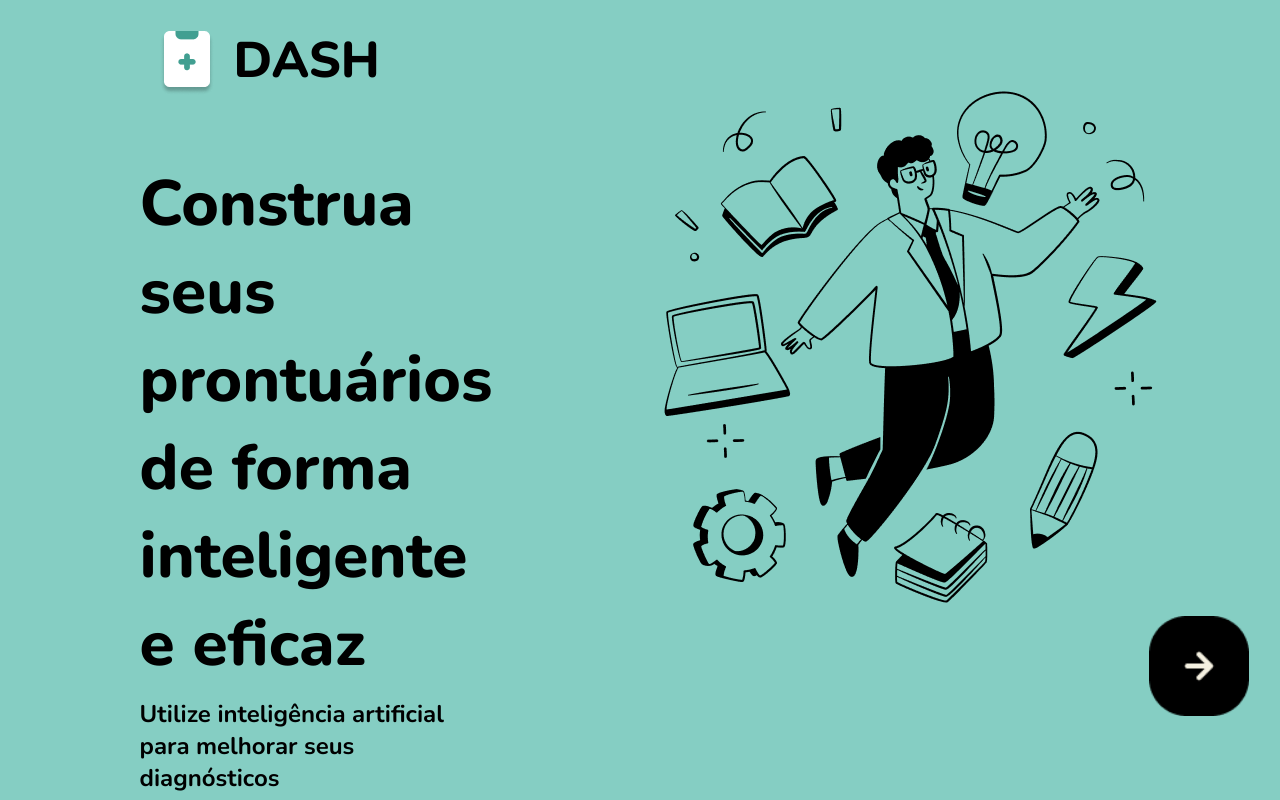
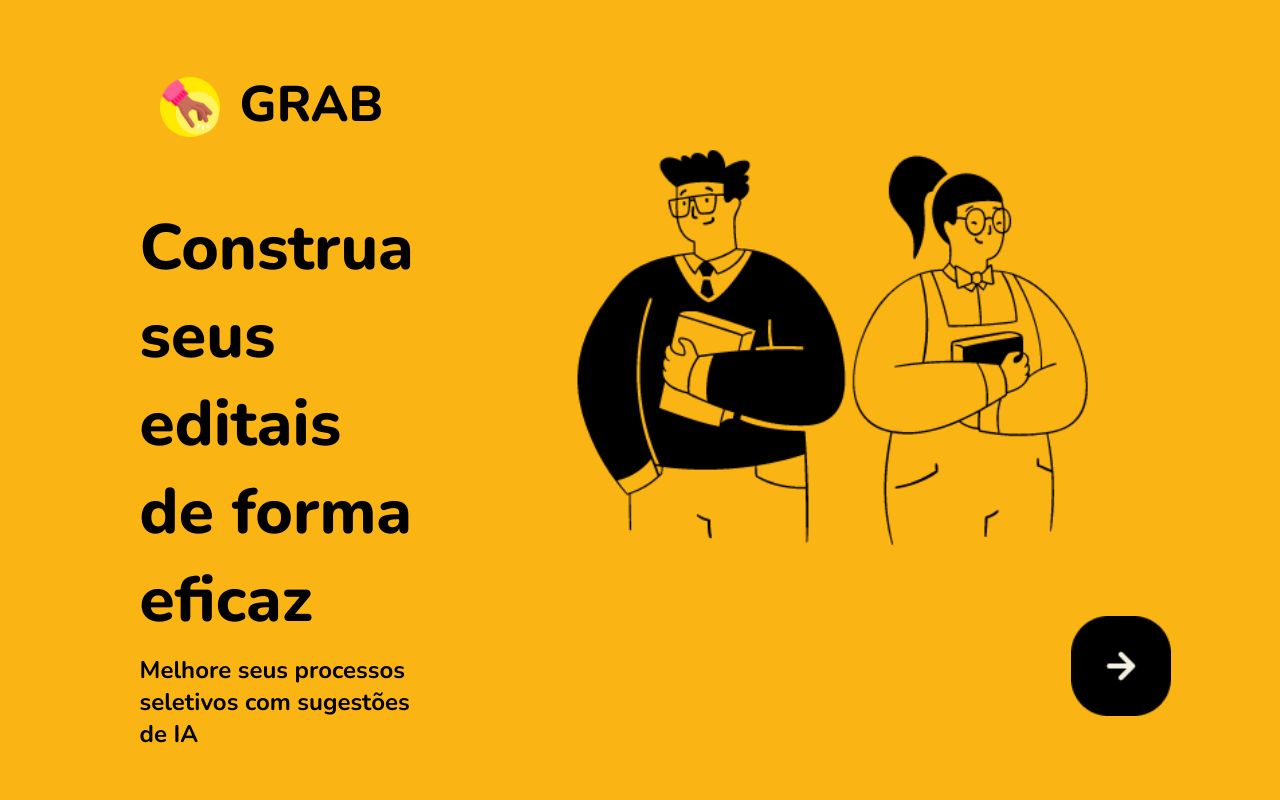
Before and after one commit to RickFqt/Forms-Framework-Front, an Angular app: page / in a window 1280 px wide. Built offline with nearby package versions, Linux system fonts and the light colour scheme.

Commit message:
feat: Adiciona imagens e cores do GRAB

```diff
--- a/src/app/formulario-view/formulario-view.component.css
+++ b/src/app/formulario-view/formulario-view.component.css
@@ -19,7 +19,7 @@
   height: 100vh; /* Sempre terá a altura da tela */
   width: 5vw; /* 6.7% da largura da tela */
   min-width: 96px; /* Largura mínima de 96px */
-  background-color: #85CEC3; /* Cor de fundo do bloco lateral */
+  background-color: #fab515; /* Cor de fundo do bloco lateral */
   display: flex;
   flex-direction: column;
   justify-content: space-between; /* Espaço entre logo e botão */
@@ -284,7 +284,7 @@
 }
 
 .save-btn-primary {
-  background-color: #85CEC3;
+  background-color: #fab515;
 }
 
 .campoFeedbackPreCadastrado {
--- a/src/app/home/home.component.css
+++ b/src/app/home/home.component.css
@@ -49,13 +49,13 @@ h1 {
 }
 
 .save-btn-primary {
-  background-color: #85CEC3;
+  background-color: #fab515;
 }
 
 button {
   margin-right: 5px;
   padding: 5px 10px;
-  background-color: #85CEC3;
+  background-color: #fab515;
   color: white;
   border: none;
   border-radius: 4px;
--- a/src/app/landing/landing.component.css
+++ b/src/app/landing/landing.component.css
@@ -3,7 +3,7 @@ body, html {
     height: 100%;
     min-height: 100vh;
     font-family: Arial, sans-serif;
-    background-color: #85CEC3;
+    background-color: #fab515;
     overflow-x: hidden;
     font-family: 'Nunito', sans-serif;
 }
--- a/src/app/landing/landing.component.html
+++ b/src/app/landing/landing.component.html
@@ -3,17 +3,17 @@
         <!-- Seção esquerda com logo e texto -->
         <div class="left-section">
             <div class="logo">
-                <img src="DASH_logo.png" alt="Logo DASH">
-                <h1 class="title">DASH</h1>
+                <img src="DASH_logo.png" alt="Logo GRAB" style="width : 60%;">
+                <h1 class="title">GRAB</h1>
             </div>
-            <h2 class="slogan">Construa seus prontuários de forma inteligente e eficaz</h2>
-            <p class="description">Utilize inteligência artificial para melhorar seus diagnósticos</p>
+            <h2 class="slogan">Construa seus editais de forma eficaz</h2>
+            <p class="description">Melhore seus processos seletivos com sugestões de IA</p>
         </div>
 
         <!-- Seção direita com imagem e botão -->
         <div class="right-section">
             <div class="right">
-            <img src="main_image.png" alt="Imagem ilustrativa" class="main-image">
+            <img src="Smart-People-2--Streamline-Milano.png" alt="Imagem ilustrativa" class="main-image">
                 <!-- <a [routerLink]="['/login']"> -->
                 <!-- TODO: CHANGE THIS!! -->
                 <a [routerLink]="['/home']">
```
Also changed, not shown: public/DASH_logo.png, public/Smart-People-2--Streamline-Milano.png (added).
